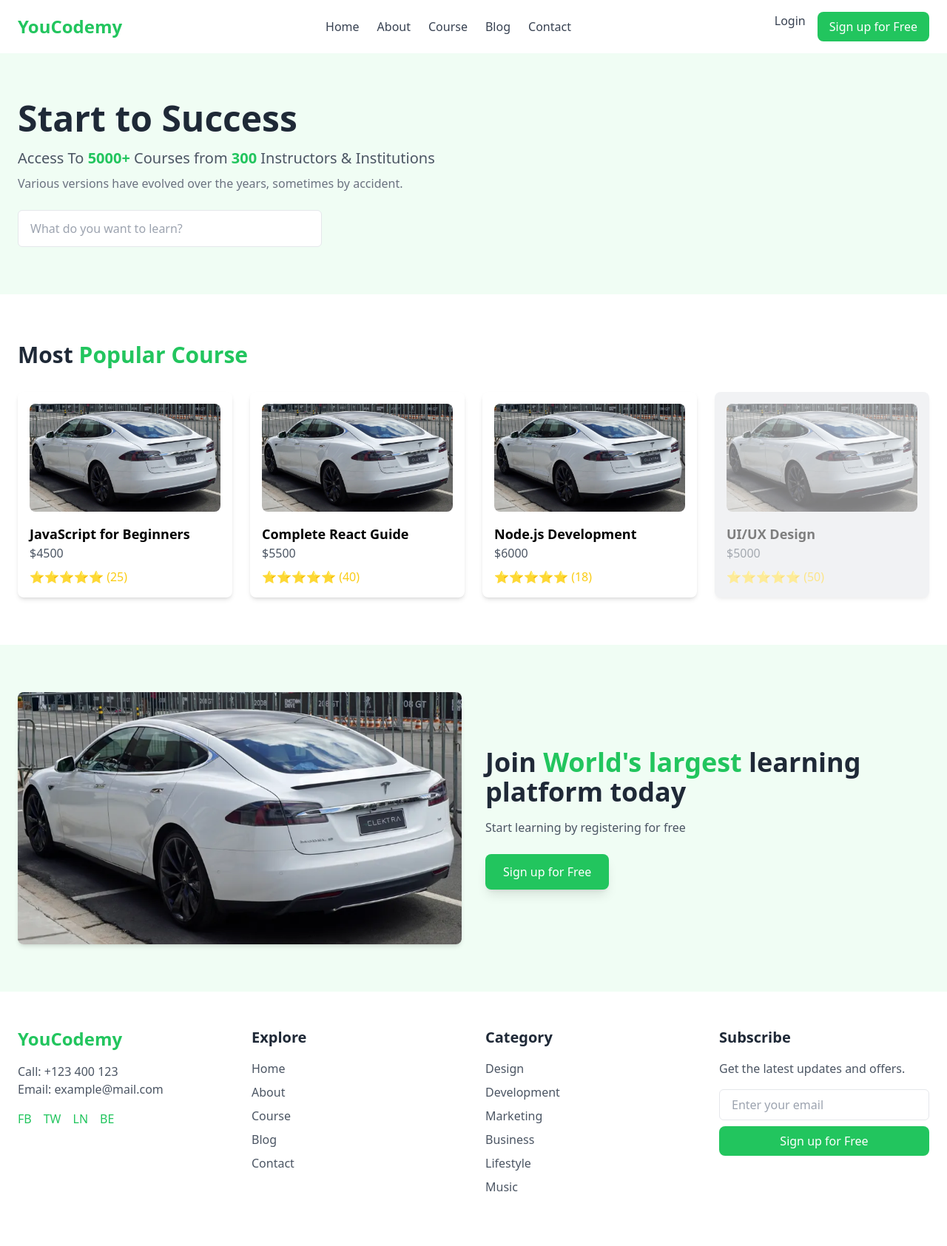
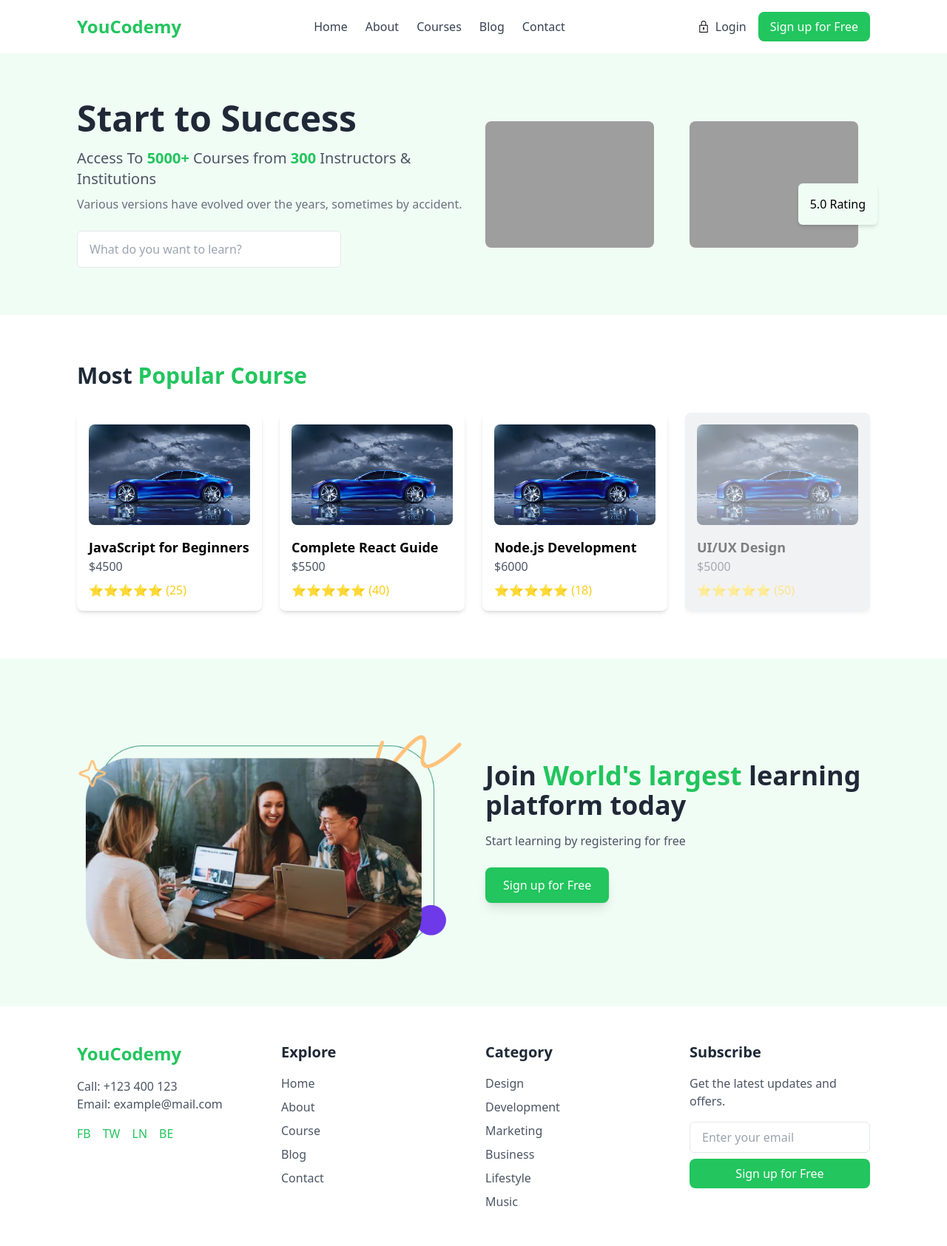
Before and after one commit to A-007481D/YouCodemia, a PHP site: page /app/views/home.php in a window 1280 px wide. Shown: the whole page at 74% size. Before the commit the page ends 1611 px from the top, so only its background shows below. Run offline with PHP 8.4, Linux system fonts and the light colour scheme; some libraries are stand-ins or nearby versions; grey boxes are pictures that could not be loaded.

Commit message:
layout modif

```diff
--- a/app/views/home.php
+++ b/app/views/home.php
@@ -1,33 +1,38 @@
 <!DOCTYPE html>
 <html lang="en">
+
 <head>
     <meta charset="UTF-8">
     <meta name="viewport" content="width=device-width, initial-scale=1.0">
-    <title>YouCodemy - Education Platform</title>
+    <title>Demo - Education Platform</title>
     <script src="https://cdn.tailwindcss.com"></script>
 </head>
+
 <body class="bg-green-50 font-sans">
-
-<header class="bg-white shadow-md">
+    <header class="bg-white shadow-md px-20">
         <div class="container mx-auto px-6 py-4 flex items-center justify-between">
-            <a href="#" class="text-2xl font-bold text-green-500">YouCodemy </a>
+            <a href="#" class="text-2xl font-bold text-green-500">YouCodemy</a>
             <nav class="flex space-x-6 text-gray-700">
                 <a href="#" class="hover:text-green-500">Home</a>
                 <a href="#" class="hover:text-green-500">About</a>
-                <a href="#" class="hover:text-green-500">Course</a>
+                <a href="#" class="hover:text-green-500">Courses</a>
                 <a href="#" class="hover:text-green-500">Blog</a>
                 <a href="#" class="hover:text-green-500">Contact</a>
             </nav>
             <div class="flex space-x-4">
-                <a href="#" class="text-gray-700 hover:text-green-500">Login</a>
+                <div class="flex items-center gap-2 font-medium cursor-pointer hover:underline hover:text-green-500">
+                <svg fill="#000000" height="1em" width="1em" version="1.1" id="Layer_1" xmlns="http://www.w3.org/2000/svg" xmlns:xlink="http://www.w3.org/1999/xlink" viewBox="0 0 485.00 485.00" xml:space="preserve" stroke="#000000" stroke-width="0.00485"><g id="SVGRepo_bgCarrier" stroke-width="0"></g><g id="SVGRepo_tracerCarrier" stroke-linecap="round" stroke-linejoin="round" stroke="#CCCCCC" stroke-width="2.9099999999999997"></g><g id="SVGRepo_iconCarrier"> <g> <path d="M345,175v-72.5C345,45.981,299.019,0,242.5,0S140,45.981,140,102.5V175H70v310h345V175H345z M170,102.5 c0-39.977,32.523-72.5,72.5-72.5S315,62.523,315,102.5V175H170V102.5z M385,455H100V205h285V455z"></path> <path d="M227.5,338.047v53.568h30v-53.569c11.814-5.628,20-17.682,20-31.616c0-19.299-15.701-35-35-35c-19.299,0-35,15.701-35,35 C207.5,320.365,215.686,332.42,227.5,338.047z"></path> </g> </g></svg>
+                    <a href="#" class="text-gray-700 hover:text-green-500">Login</a>
+                </div>
                 <a href="#" class="bg-green-500 text-white px-4 py-2 rounded-lg hover:bg-green-600">Sign up for Free</a>
             </div>
         </div>
     </header>
 
-    <section class="bg-green-50 py-16">
+    <section class="bg-green-50 py-16 px-20">
         <div class="container mx-auto px-6 text-center md:text-left">
             <div class="flex flex-col-reverse md:flex-row items-center">
+
                 <div class="md:w-1/2">
                     <h1 class="text-4xl md:text-5xl font-bold text-gray-800">Start to Success</h1>
                     <p class="mt-4 text-xl text-gray-600">Access To <span class="text-green-500 font-bold">5000+</span> Courses from <span class="text-green-500 font-bold">300</span> Instructors & Institutions</p>
@@ -37,35 +42,52 @@
                     </div>
                 </div>
 
-
+                <div class="md:w-1/2 flex justify-center md:justify-end">
+                    <div class="relative flex space-x-4">
+                        <div class="transparent p-4 rounded-xl ">
+                            <img src="../../public/img/leslie.svg" alt="Course 1" class="rounded-lg">
+                            <!-- <p class="mt-2 font-bold">UI-UX Design Course</p>
+                            <span class="text-gray-600 text-sm">Leslie Alexander</span> -->
+                        </div>
+                        <div class="transparent p-4 rounded-xl ">
+                            <img src="../../public/img/khona.svg" alt="Course 2" class="rounded-lg">
+                            <!-- <p class="mt-2 font-bold">Social Media Marketing</p>
+                            <span class="text-gray-600 text-sm">Wade Warren</span> -->
+                        </div>
+                        <span class="relative md:absolute md:right-[-10px] md:bottom-[47px] z-[100] flex items-center gap-3 shadow-input shadow-md md:bg-[#f0fdf4] p-2 lg:p-4 md:p-5 rounded-md cursor-pointer"> 5.0 Rating</span>
+                    </div>
+                </div>
             </div>
         </div>
     </section>
 
-    <section class="bg-white py-16">
+    <section class="bg-white py-16 px-20">
         <div class="container mx-auto px-6">
             <h2 class="text-3xl font-bold text-gray-800 mb-8">Most <span class="text-green-500">Popular Course</span></h2>
             <div class="grid grid-cols-1 md:grid-cols-4 gap-6">
                 <div class="bg-white shadow-md rounded-lg p-4">
-                    <img src="../../public/img/tesla-m-s.jpeg" alt="JavaScript" class="rounded-lg">
+                    <img src="../../public/img/67812e3a07886-677e6a0f26212-677e67cf63fa4-677941fc2e9ac-car1.jpeg" alt="JavaScript" class="rounded-lg">
                     <h3 class="mt-4 text-lg font-bold">JavaScript for Beginners</h3>
                     <p class="text-gray-600">$4500</p>
                     <span class="block mt-2 text-yellow-400">⭐⭐⭐⭐⭐ (25)</span>
                 </div>
+
                 <div class="bg-white shadow-md rounded-lg p-4">
-                    <img src="../../public/img/tesla-m-s.jpeg" alt="React" class="rounded-lg">
+                    <img src="../../public/img/67812e3a07886-677e6a0f26212-677e67cf63fa4-677941fc2e9ac-car1.jpeg" alt="React" class="rounded-lg">
                     <h3 class="mt-4 text-lg font-bold">Complete React Guide</h3>
                     <p class="text-gray-600">$5500</p>
                     <span class="block mt-2 text-yellow-400">⭐⭐⭐⭐⭐ (40)</span>
                 </div>
+
                 <div class="bg-white shadow-md rounded-lg p-4">
-                    <img src="../../public/img/tesla-m-s.jpeg" alt="Node.js" class="rounded-lg">
+                    <img src="../../public/img/67812e3a07886-677e6a0f26212-677e67cf63fa4-677941fc2e9ac-car1.jpeg" alt="Node.js" class="rounded-lg">
                     <h3 class="mt-4 text-lg font-bold">Node.js Development</h3>
                     <p class="text-gray-600">$6000</p>
                     <span class="block mt-2 text-yellow-400">⭐⭐⭐⭐⭐ (18)</span>
                 </div>
+
                 <div class="bg-gray-200 shadow-md rounded-lg p-4 opacity-50">
-                    <img src="../../public/img/tesla-m-s.jpeg" alt="Design" class="rounded-lg">
+                    <img src="../../public/img/67812e3a07886-677e6a0f26212-677e67cf63fa4-677941fc2e9ac-car1.jpeg" alt="Design" class="rounded-lg">
                     <h3 class="mt-4 text-lg font-bold">UI/UX Design</h3>
                     <p class="text-gray-600">$5000</p>
                     <span class="block mt-2 text-yellow-400">⭐⭐⭐⭐⭐ (50)</span>
@@ -74,11 +96,14 @@
         </div>
     </section>
 
-    <section class="bg-green-50 py-16">
+
+    <section class="bg-green-50 py-16 px-20">
         <div class="container mx-auto px-6 flex flex-col md:flex-row items-center">
-            <div class="md:w-1/2">
-                <img src="../../public//img/tesla-m-s.jpeg" alt="Join Image" class="rounded-lg shadow-md">
+
+        <div class="md:w-1/2">
+                <img src="../../public/img/bottom_hero_img.png" alt="Join Image" class="rounded-lg">
             </div>
+
 
             <div class="md:w-1/2 mt-8 md:mt-0 md:ml-8 text-center md:text-left">
                 <h2 class="text-4xl font-bold text-gray-800">Join <span class="text-green-500">World's largest</span> learning platform today</h2>
@@ -87,9 +112,12 @@
             </div>
         </div>
     </section>
-    <footer class="bg-white py-12">
+
+
+    <footer class="bg-white py-12 px-20">
         <div class="container mx-auto px-6 grid grid-cols-1 md:grid-cols-4 gap-8">
-            <div>
+
+        <div>
                 <h3 class="text-2xl font-bold text-green-500">YouCodemy</h3>
                 <p class="mt-4 text-gray-600">Call: +123 400 123</p>
                 <p class="text-gray-600">Email: example@mail.com</p>
@@ -100,6 +128,8 @@
                     <a href="#" class="text-green-500 hover:text-green-600">BE</a>
                 </div>
             </div>
+
+
             <div>
                 <h3 class="text-xl font-bold text-gray-800">Explore</h3>
                 <ul class="mt-4 space-y-2">
@@ -110,6 +140,8 @@
                     <li><a href="#" class="text-gray-600 hover:text-green-500">Contact</a></li>
                 </ul>
             </div>
+
+
             <div>
                 <h3 class="text-xl font-bold text-gray-800">Category</h3>
                 <ul class="mt-4 space-y-2">
@@ -121,6 +153,8 @@
                     <li><a href="#" class="text-gray-600 hover:text-green-500">Music</a></li>
                 </ul>
             </div>
+
+
             <div>
                 <h3 class="text-xl font-bold text-gray-800">Subscribe</h3>
                 <p class="mt-4 text-gray-600">Get the latest updates and offers.</p>
@@ -132,4 +166,5 @@
         </div>
     </footer>
 </body>
+
 </html>
```
